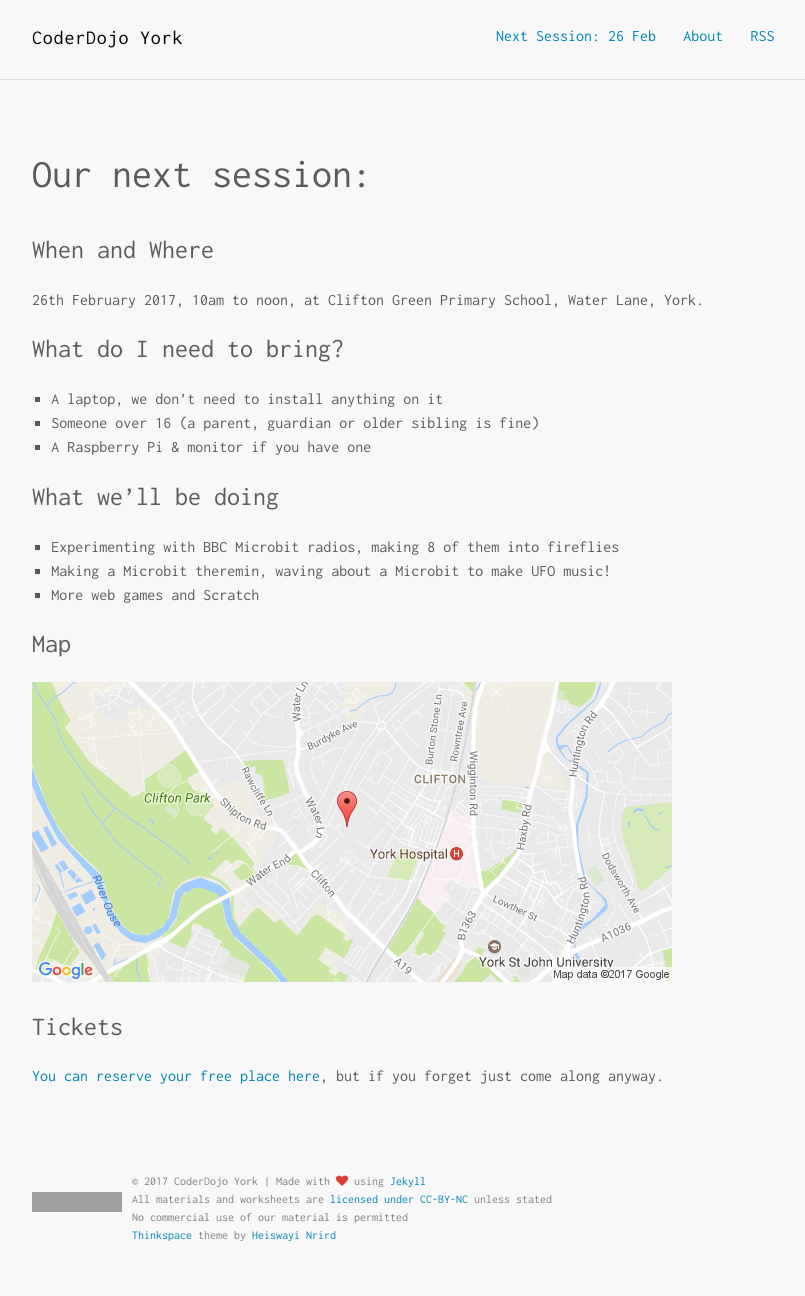
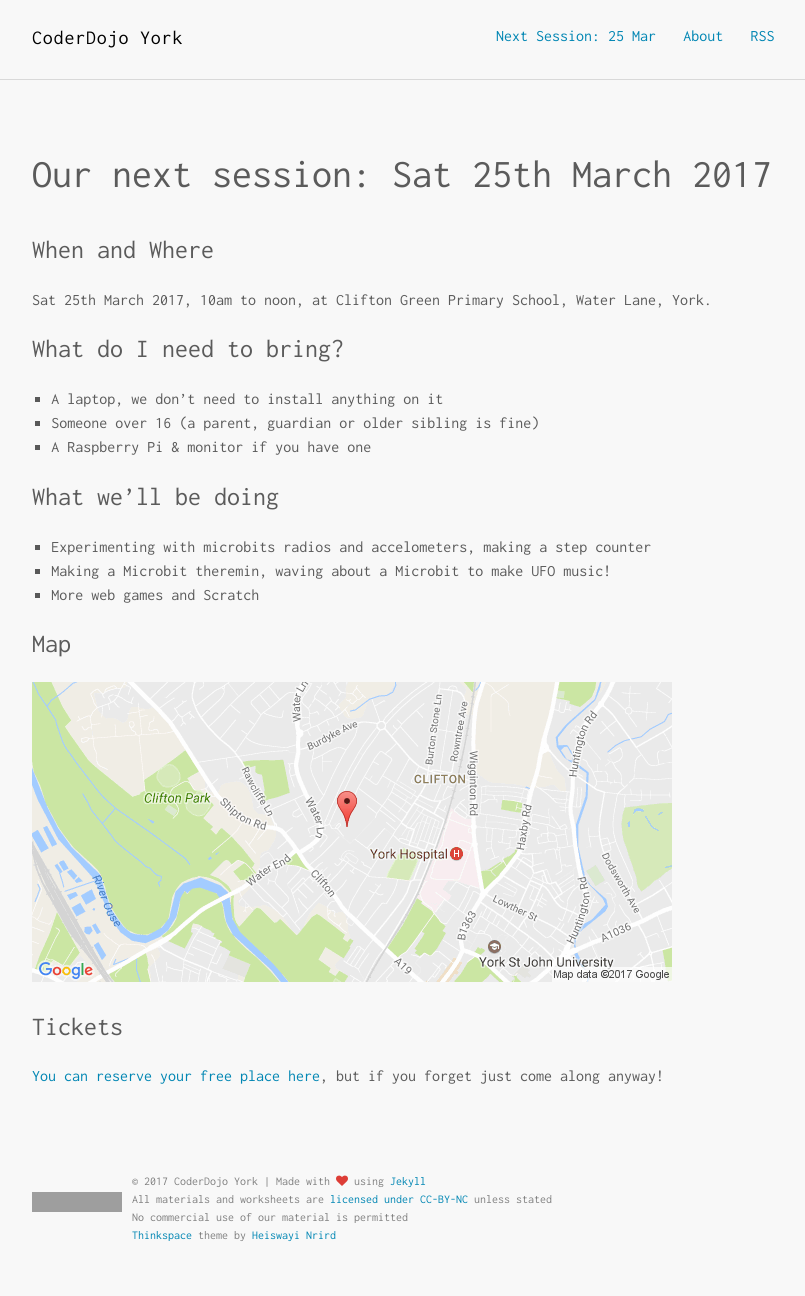
Before and after one commit to YorkDojo/yorkdojo.github.io, a Jekyll site: the page built from next-session.md, in a window 1280 px wide. Shown: the whole page, without its empty margins (232-1037 px from the left). Built offline with Jekyll 4.4.1, drawn with Linux system fonts in a browser that asks for light colours; grey boxes are pictures that could not be loaded.

Commit message:
Set next session date, add blog article for session 7

```diff
--- a/_config.yml
+++ b/_config.yml
@@ -1,5 +1,5 @@
-next_session: 26 Feb
-next_session_long: 26th February 2017
+next_session: 25 Mar
+next_session_long: Sat 25th March 2017
 
 # SEO settings
 title: "CoderDojo York"
--- a/next-session.md
+++ b/next-session.md
@@ -1,13 +1,12 @@
 ---
 layout: page
-title: "Our next session: "
+title: "Our next session:"
 permalink: /next-session/
-date_string: 26 Feb, 10-12
 ---
 
 ## When and Where
 
-26th February 2017, 10am to noon, at Clifton Green Primary School, Water Lane, York.
+{{ site.next_session_long }}, 10am to noon, at Clifton Green Primary School, Water Lane, York.
 
 ## What do I need to bring?
 
@@ -17,7 +16,7 @@
 
 ## What we'll be doing
 
-- Experimenting with BBC Microbit radios, making 8 of them into fireflies
+- Experimenting with microbits radios and accelometers, making a step counter
 - Making a Microbit theremin, waving about a Microbit to make UFO music!
 - More web games and Scratch
 
@@ -27,4 +26,4 @@
 
 ## Tickets
 
-[You can reserve your free place here](https://zen.coderdojo.com/dojo/gb/york/york), but if you forget just come along anyway.
+[You can reserve your free place here](https://zen.coderdojo.com/dojo/gb/york/york), but if you forget just come along anyway!
```
Also changed, not shown: _posts/2017-02-27-session-7.md (added, +34 -0 lines), 1 other file.
